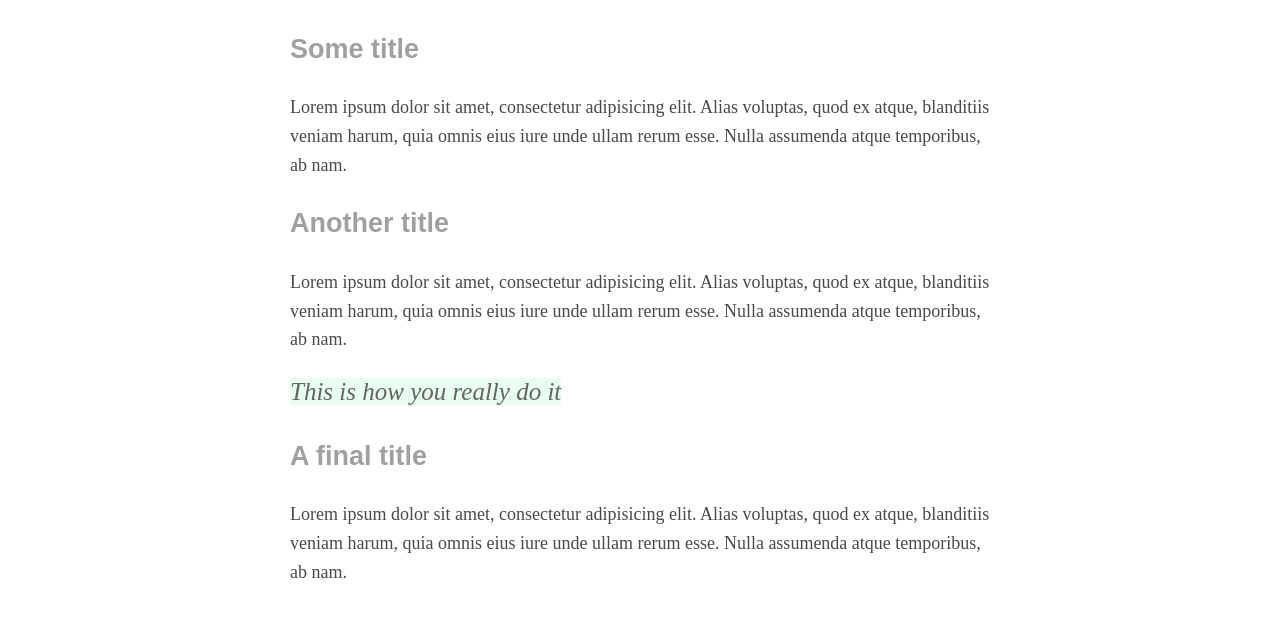
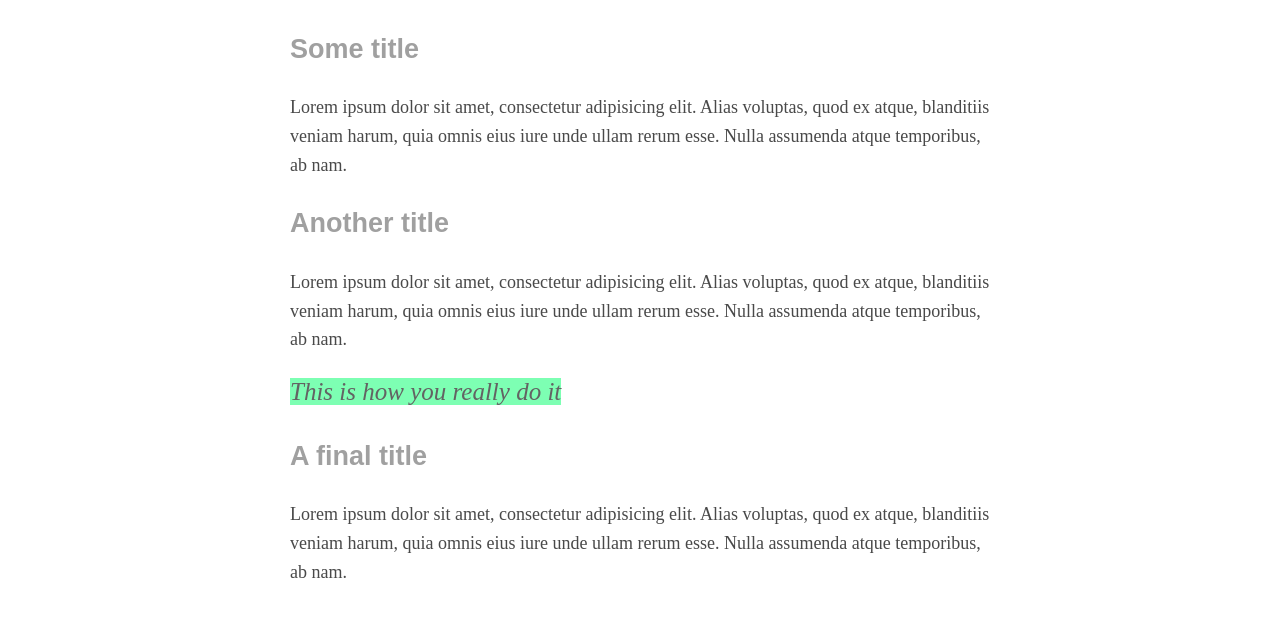
Before and after one commit to sorina3194/medium-article, a plain HTML site: page index.html in a window 1280 px wide. In both pictures the pointer is over the link "This is how you really do it". Shown: the part 501-1118 px from the top of the page. Drawn offline with Linux system fonts and the light colour scheme; a web font is replaced by a local one.

Commit message:
My medium copycat

```diff
--- a/style.css
+++ b/style.css
@@ -78,7 +78,7 @@ a {
 }
 
 .link:hover {
-  background-color: linear-gradient(to bottom, rgba(125, 255, 179, 1), rgba(125, 255, 179, 1));
+  background-image: linear-gradient(to bottom, rgba(125, 255, 179, 1), rgba(125, 255, 179, 1));
   cursor: pointer;
 }
 
```
